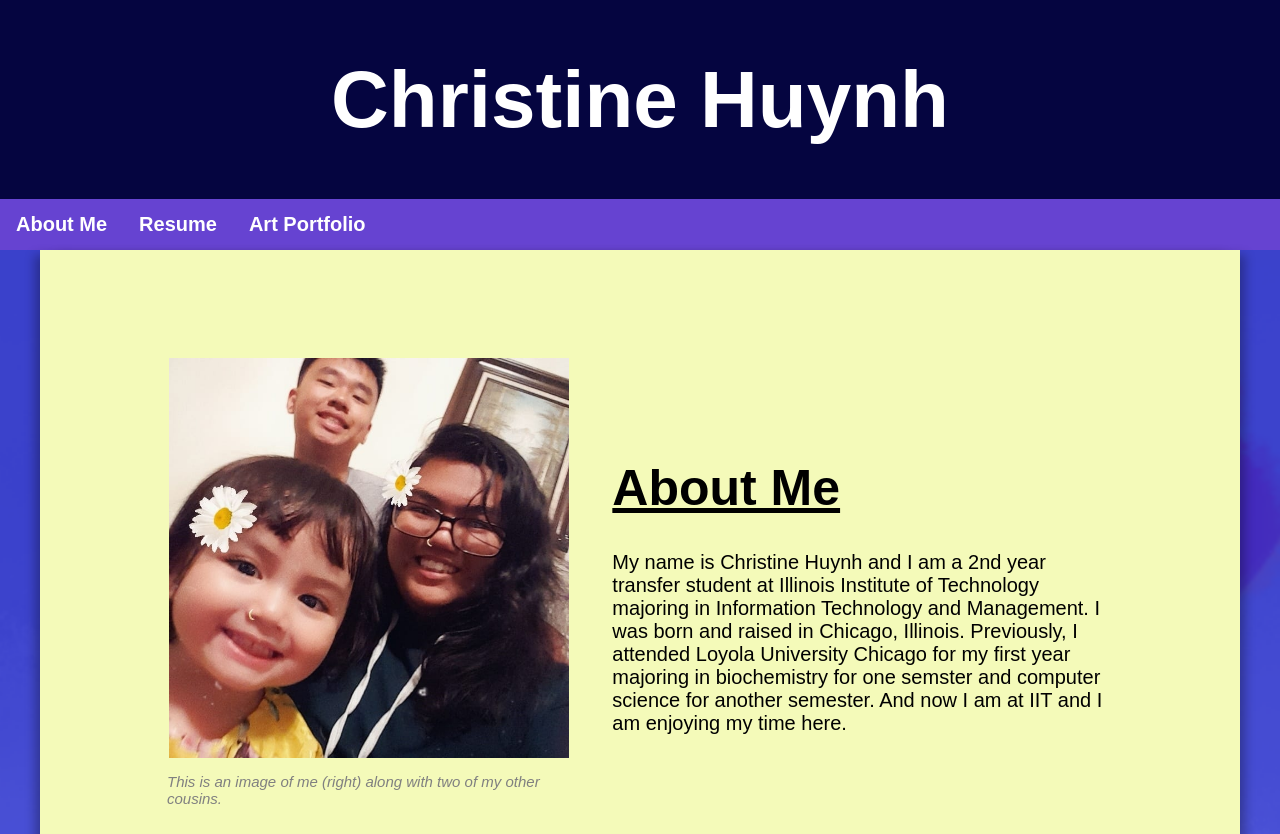
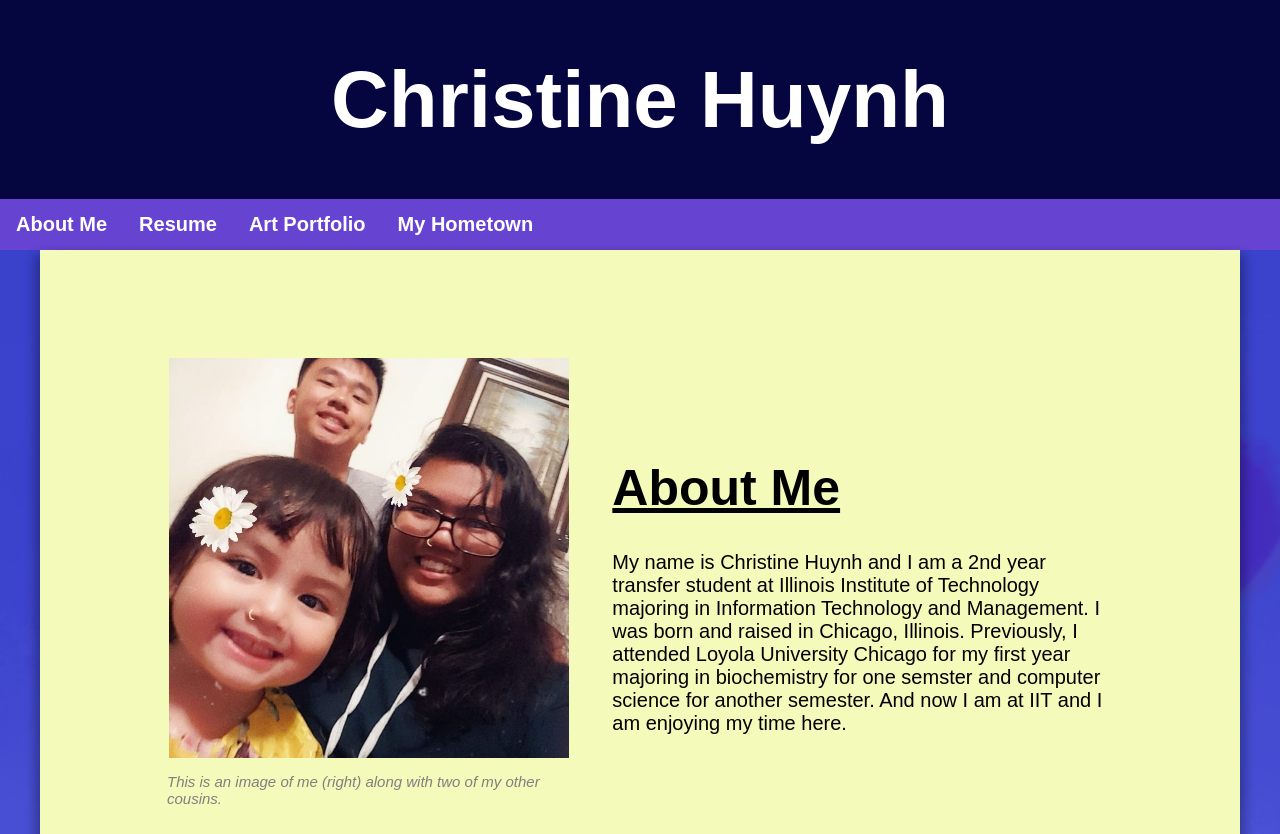
Before and after one commit to chuynh2/project3, a plain HTML site: page index.html in a window 1280 px wide. Shown: the top 834 px of the page. Drawn offline with Linux system fonts and the light colour scheme; grey boxes are pictures that could not be loaded.

Commit message:
add hometown to nav

```diff
--- a/index.html
+++ b/index.html
@@ -19,6 +19,7 @@
 						<li> <a href = "https://chuynh2.github.io/project3/"> <strong> About Me </strong> </a> </li>
 						<li> <a href = "https://chuynh2.github.io/project3/resume/"> <strong> Resume </strong> </a> </li>
 						<li> <a href = "https://chuynh2.github.io/project3/ArtPortfolio/"> <strong> Art Portfolio </strong> </a> </li>
+						<li> <a href = "https://chuynh2.github.io/project3/MyHometown/"> <strong> My Hometown </strong> </a> </li>
 					</ul>
 				</div>
 			</nav>
```
Also changed, not shown: ArtPortfolio.html (+1 -0 lines), resume.html (+1 -0 lines).
